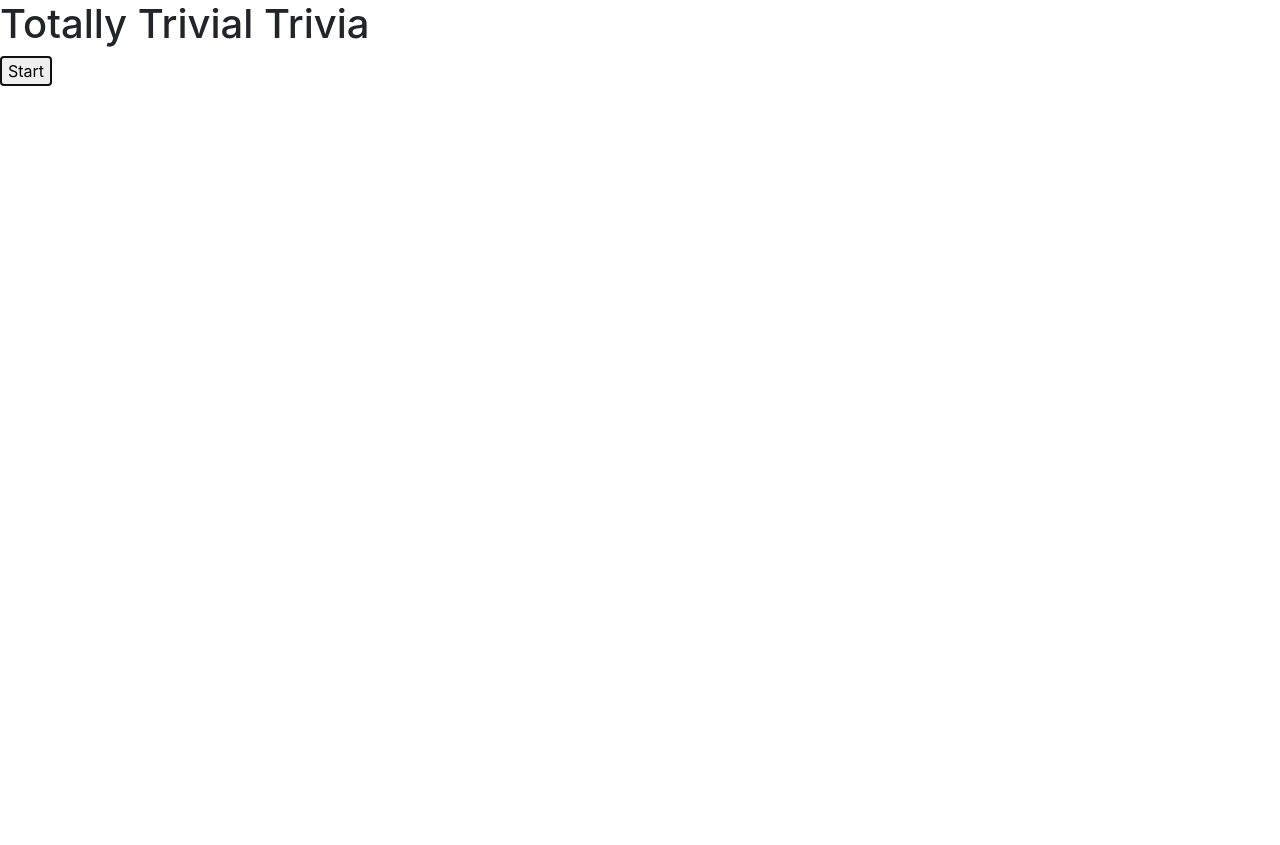
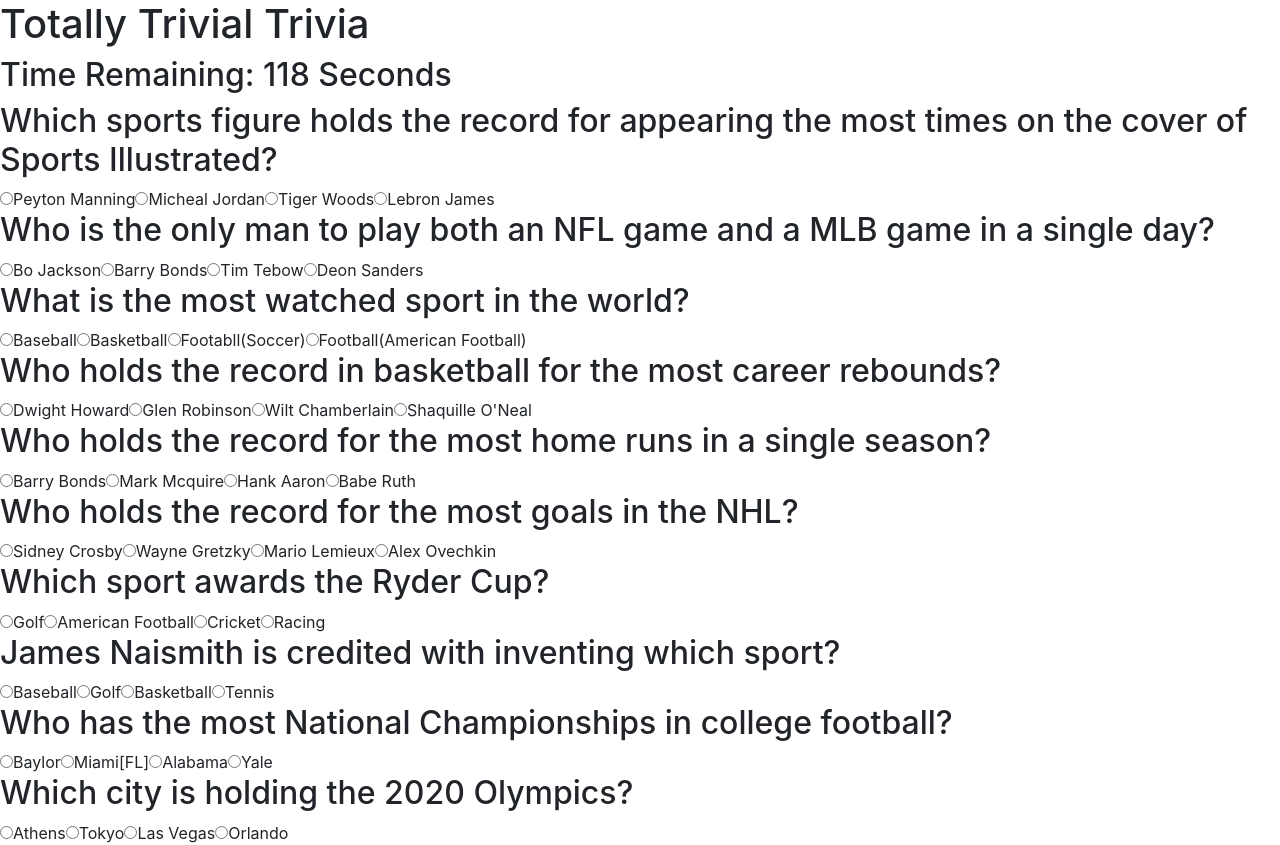
Before and after one commit to dsampson89/TriviaGame, a plain HTML site: page index.html in a window 1280 px wide. Both pictures are taken after a click on the button "Start". Before the commit the page ends 800 px from the top, so only its background shows below. Drawn offline with nearby package versions, Linux system fonts and the light colour scheme.

Commit message:
start game

```diff
--- a/assets/javascript/app.js
+++ b/assets/javascript/app.js
@@ -1,8 +1,8 @@
 $('#start').on('click', function(){
-    $('#subwrapper').remove();
+   game.start();
 })
 
-var question = [{
+var questions = [{
     question: "Which sports figure holds the record for appearing the most times on the cover of Sports Illustrated?",
     answers: ["Peyton Manning", "Micheal Jordan", "Tiger Woods", "Lebron James"],
     correctAnswer: "Micheal Jordan"
@@ -15,5 +15,65 @@ var question = [{
     answers: ["Baseball", "Basketball","Footabll(Soccer)","Football(American Football)"],
     correctAnswer: "Footabll(Soccer)"
 }, {
-    question:
+    question: "Who holds the record in basketball for the most career rebounds?",
+    answers: ["Dwight Howard", "Glen Robinson", "Wilt Chamberlain", "Shaquille O'Neal"],
+    correctAnswer: "Wilt Chamberlain"
+}, {
+    question: "Who holds the record for the most home runs in a single season?",
+    answers: ["Barry Bonds", "Mark Mcquire", "Hank Aaron", "Babe Ruth"],
+    correctAnswer: "Barry Bonds"
+}, {
+    question: "Who holds the record for the most goals in the NHL?",
+    answers: ["Sidney Crosby", "Wayne Gretzky", "Mario Lemieux", "Alex Ovechkin"],
+    correctAnswer: "Wayne Gretzky"
+}, {
+    question: "Which sport awards the Ryder Cup?",
+    answers: ["Golf", "American Football", "Cricket", "Racing"],
+    correctAnswer: "Golf"
+}, {
+    question: "James Naismith is credited with inventing which sport?",
+    answers: ["Baseball", "Golf", "Basketball", "Tennis"],
+    correctAnswer: "Basketball"
+}, {
+    question: "Who has the most National Championships in college football?",
+    answers: ["Baylor", "Miami[FL]", "Alabama", "Yale"],
+    correctAnswer: "Yale"
+}, {
+    question: "Which city is holding the 2020 Olympics?",
+    answers: ["Athens", "Tokyo", "Las Vegas", "Orlando"],
+    correctAnswer: "Tokyo"
 }];
+
+var game = {
+    correct: 0,
+    incorrect: 0,
+    counter: 120,
+    countdown: function(){
+        game.counter--;
+        $('#counter').html(game.counter);
+        if(game.counter<=0){
+            alert("Time is up!");
+            game.done();
+        }
+    },
+    start: function(){
+        timer = setInterval(game.countdown, 1000);
+        $('#subwrapper').prepend('<h2>Time Remaining: <span id= "counter">120</span> Seconds</h2>');
+        $('#start').remove();
+        for(var i=0;i<questions.length; i++){
+        $('#subwrapper').append('<h2>'+questions[i].question+'</h2>');
+        for(var j=0;j<questions[i].answers.length; j++){
+            $('#subwrapper').append("<input type= 'radio' name= 'question-"+i+"' value='"+ questions[i].answers[j]+"'>"+ questions[i].answers[j])
+            }
+        }
+    },
+    done: function(){
+        $.each($('input[name="question-0]":checked'),function(){
+            if($(this).val()==questions[0].correctAnswer){
+                game.correct++;
+            } else {
+                game.incorrect++;
+            }
+        })
+    }
+}
--- a/index.html
+++ b/index.html
@@ -10,9 +10,19 @@
         <script src="https://ajax.googleapis.com/ajax/libs/jquery/3.4.1/jquery.min.js"></script>
     </head>
     <body>
-        <h1 id="title">Totally Trivial Trivia</h1>
+        <div id="wrapper">
+            <h1 id="title">Totally Trivial Trivia</h1>
 
-        <button id="start">Start</button>
+            <div id="subwrapper">
+
+                <button id="start">Start</button>
+
+            </div>
+
+
+
+        </div>
+
 
 
 
```
